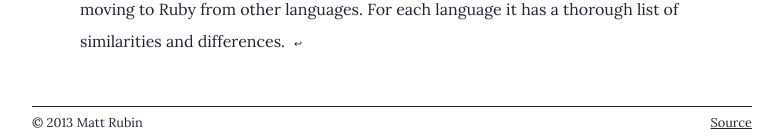
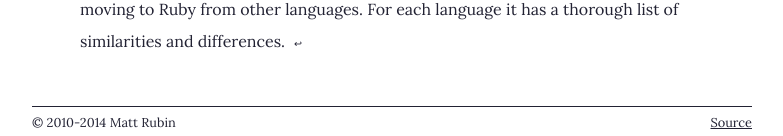
Before and after one commit to c3333/mattrubin.me, a Jekyll site: the page built from _posts/2010-12-13-exploring-ruby.md, in a window 1280 px wide. Shown: the part 1822-1958 px from the top of the page, without its empty margins (248-1031 px from the left). Built offline with Jekyll 4.4.1, drawn with Linux system fonts in a browser that asks for light colours.

Commit message:
Update copyright in footer

```diff
--- a/_layouts/default.html
+++ b/_layouts/default.html
@@ -27,7 +27,7 @@ layout: empty
 
 <div class="footer-container">
 	<footer class="wrapper">
-		<a class="silent" href="http://mattrubin.me">&copy; 2013 Matt Rubin</a>
+		<a class="silent" href="http://mattrubin.me">&copy; 2010-2014 Matt Rubin</a>
 		<a id="source-link" href="https://github.com/mattrubin/mattrubin.github.io/tree/master/{{ page.path }}">Source</a>
 	</footer>
 </div>
```
